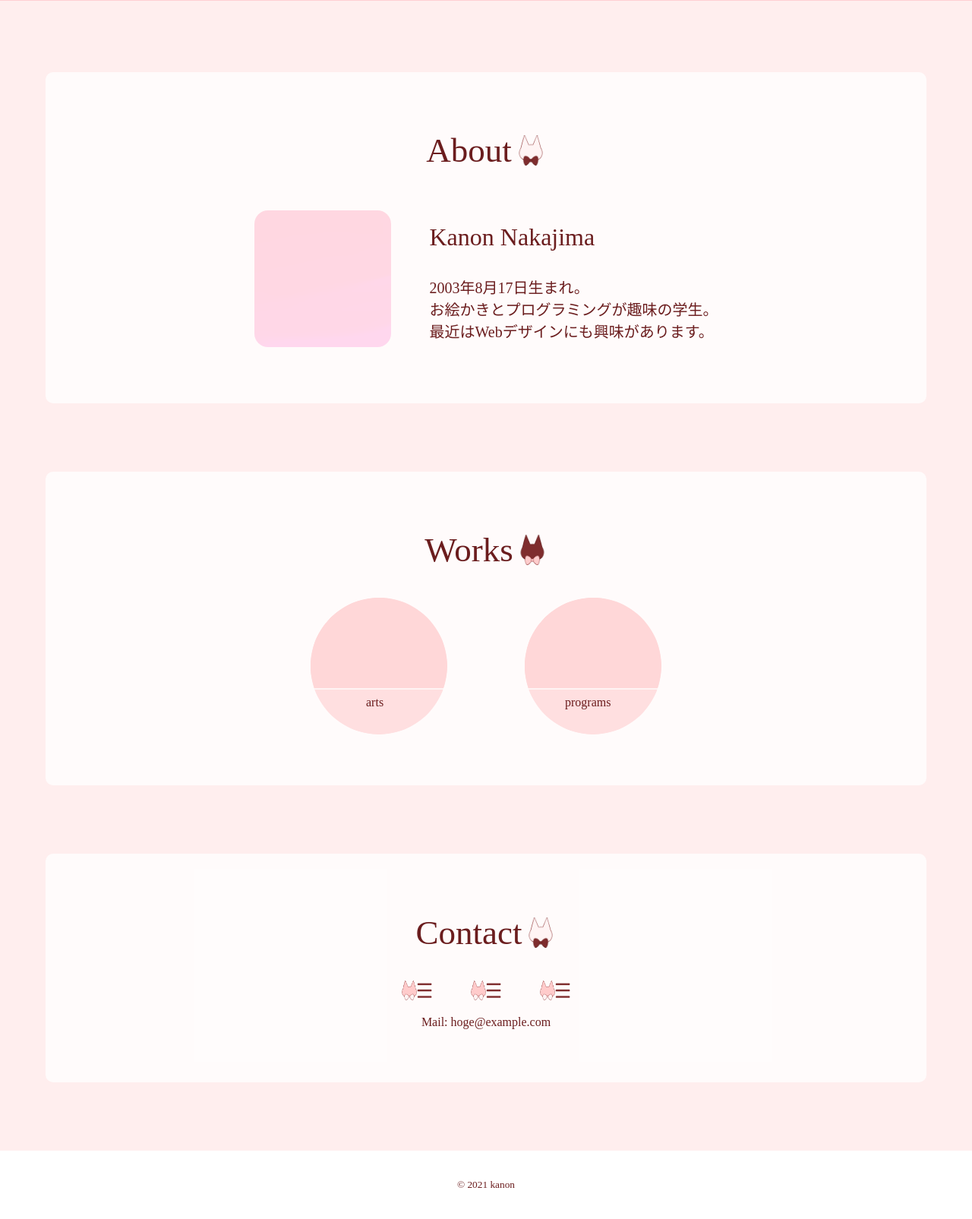
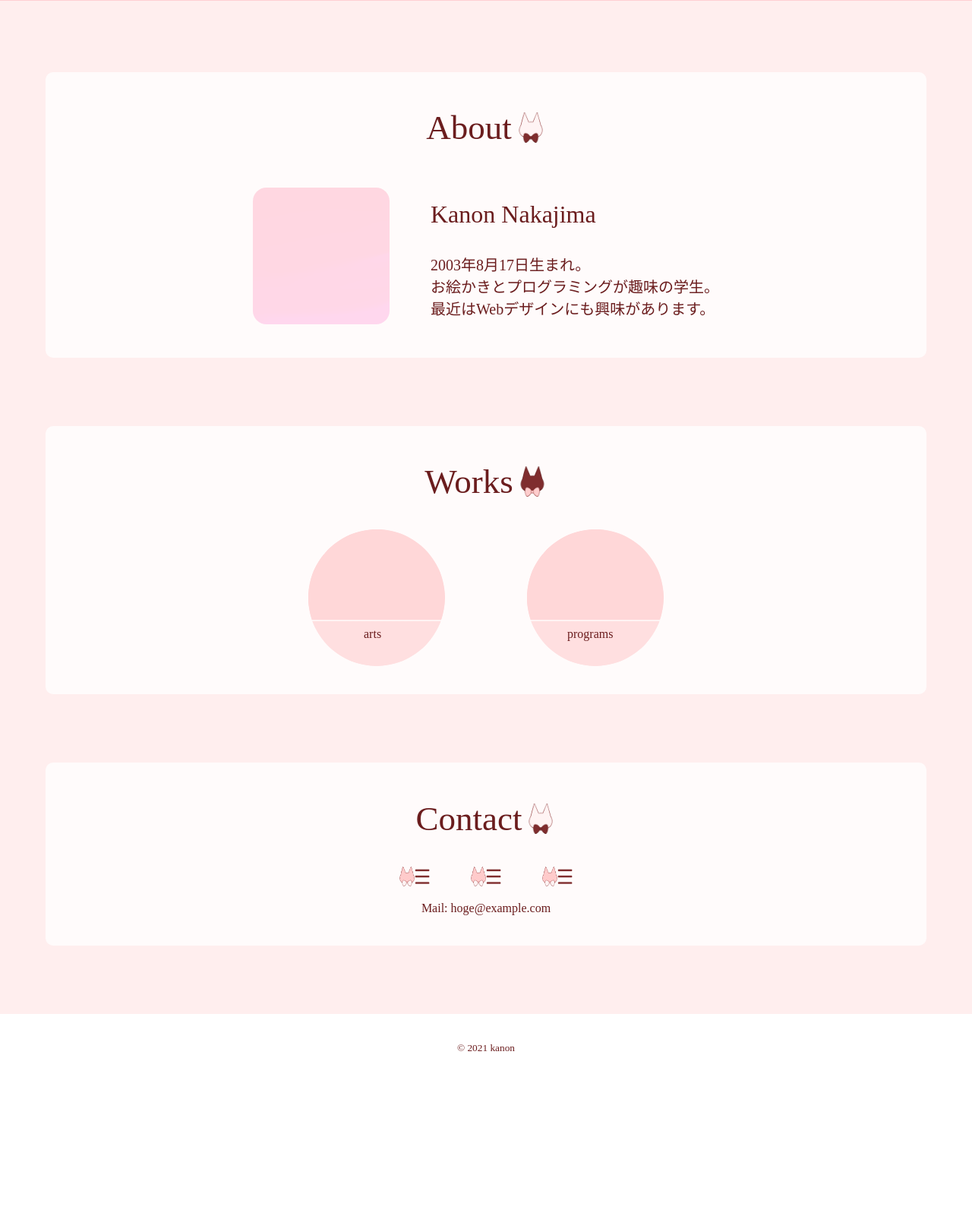
Before and after one commit to kanon2155103/kanon-room, a PHP site: page / in a window 1280 px wide. Shown: the part 889-2494 px from the top of the page at 76% size. After the commit the page ends 2273 px from the top, so only its background shows below. Run offline with PHP 8.4, Linux system fonts and the light colour scheme.

Commit message:
デザインの変更

```diff
--- a/kanon-room.css
+++ b/kanon-room.css
@@ -44,7 +44,7 @@
 }
 .about, .works, .contact {
 	margin: 90px 60px;
-	padding: 5vh;
+	padding: 10px;
 	background: rgba(255, 255, 255, 0.8);
 	border-radius: 10px;
 }
```
